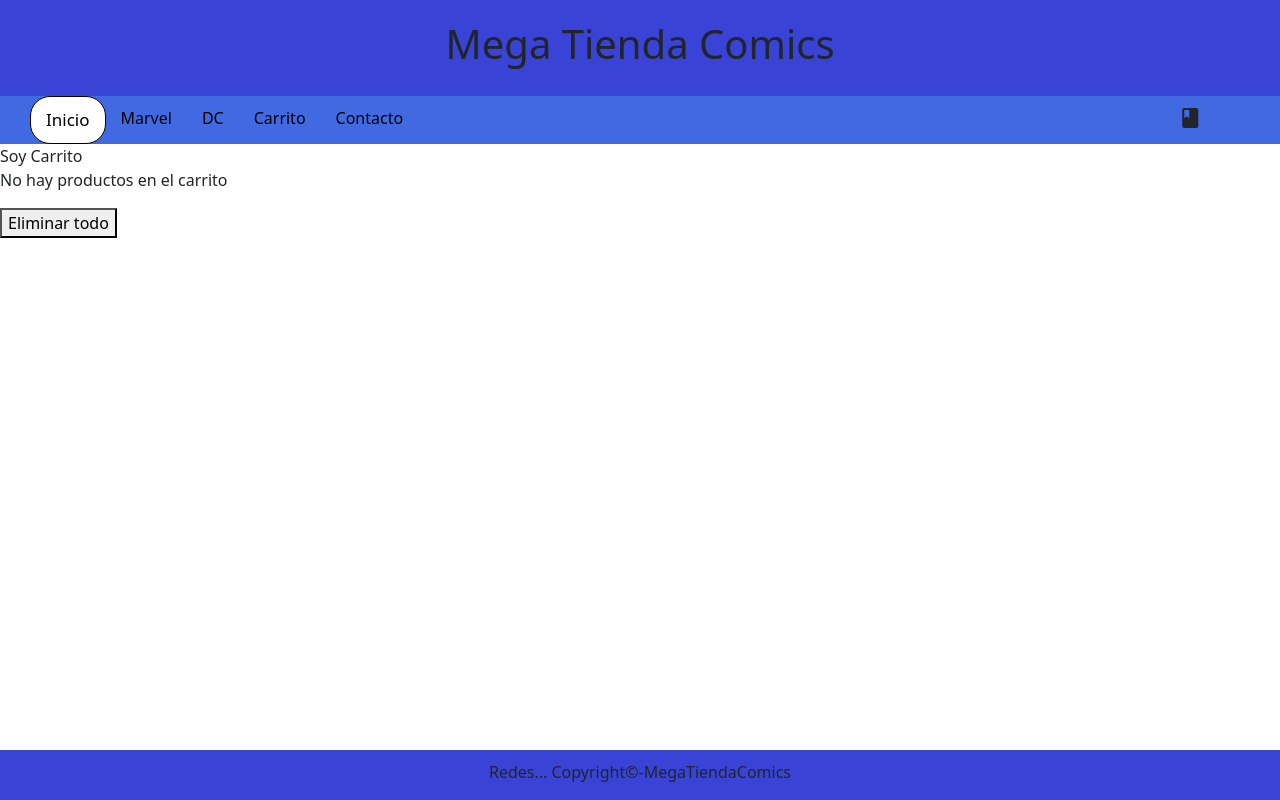
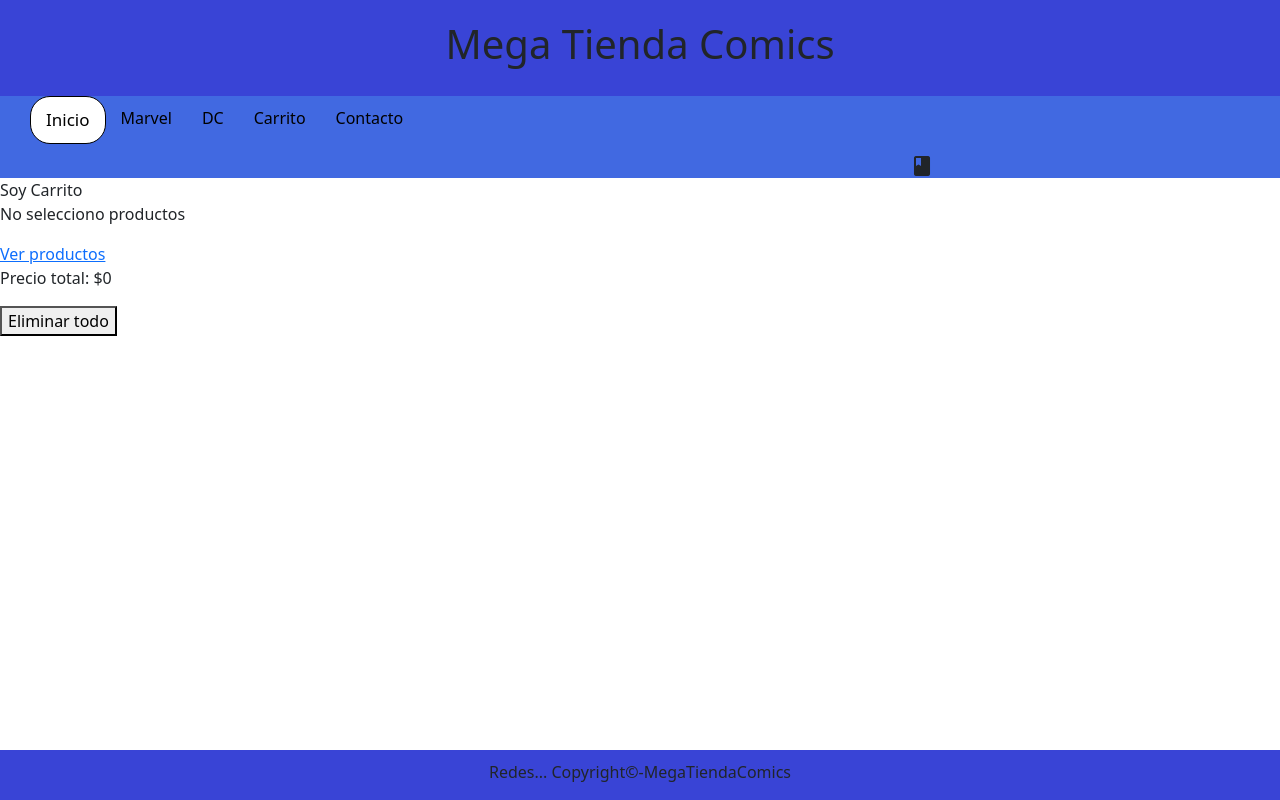
Before and after one commit to GonzaloNasello/DesafiosRJS, a React (Create React App) app: page /cart in a window 1280 px wide. Built offline with nearby package versions, Linux system fonts and the light colour scheme.

Commit message:
Cart View

```diff
--- a/src/components/Cart.js
+++ b/src/components/Cart.js
@@ -1,8 +1,9 @@
+import { Link } from "react-router-dom";
 import { useContexto } from "./Context";
 
 const Cart = () => {
 
-    const { carrito, borrarDelCarrito, limpiarCarrito } = useContexto()
+    const { carrito, borrarDelCarrito, limpiarCarrito, preciototal } = useContexto()
 
     return (
         <div>
@@ -13,7 +14,12 @@
                         return <li key={id}>{producto.nombre} - ${producto.precio} X {producto.contador} <button onClick={()=>borrarDelCarrito(producto.id,producto.contador)}>Borrar producto</button></li>
                     })}
                 </ul>
-            ) : <p>No hay productos en el carrito</p>}
+            ) : <>
+                <p>No selecciono productos</p>
+                <Link to={"/"}>Ver productos</Link>
+                </>
+                }
+            <p>Precio total: ${preciototal}</p>
             <button onClick={limpiarCarrito}>Eliminar todo</button>
         </div>
     )
--- a/src/components/Context.js
+++ b/src/components/Context.js
@@ -32,29 +32,34 @@
             setCarrito([...carrito, producto_con_contador])
         }
     setCantidadTotal(cantidadtotal + contador)
+    const precio_con_cantidad = producto.precio * contador
+    setPrecioTotal(preciototal + precio_con_cantidad)
     }
 
     const borrarDelCarrito = (id, contador) => {
 
         let filtrarCarrito = carrito.filter(e => (e.id) !== id)
+        let buscarEnCarrito = carrito.find(e => (e.id) === id)
+
         setCarrito(filtrarCarrito)
         setCantidadTotal(cantidadtotal - contador)
+        setPrecioTotal(preciototal - (buscarEnCarrito.precio * contador))
     }
 
     const limpiarCarrito = () => {
         setCarrito([])
         setCantidadTotal(0)
+        setPrecioTotal(0)
     }
 
     const isInCarrito = (id) => {
         return carrito.some((prod) => prod.id === id)
     }
 
-    console.log(setCantidadTotal)
-
     const valorDelContexto = {
         cantidadtotal ,
         carrito ,
+        preciototal ,
         agregarAlCarrito ,
         borrarDelCarrito ,
         limpiarCarrito
--- a/src/components/ItemDetail.js
+++ b/src/components/ItemDetail.js
@@ -15,7 +15,6 @@
         setEstado(false)
         agregarAlCarrito(contador, producto)
     }
-    console.log(cantidad)
 
     if (estado===true) {
         return (
--- a/src/estilos.css
+++ b/src/estilos.css
@@ -33,7 +33,7 @@
 }
 
 #icono{
-    margin: 10px 0px 0px 760px;
+    margin: 10px 0px 0px 900px;
 }
 
 .botonsumaresta{
```
